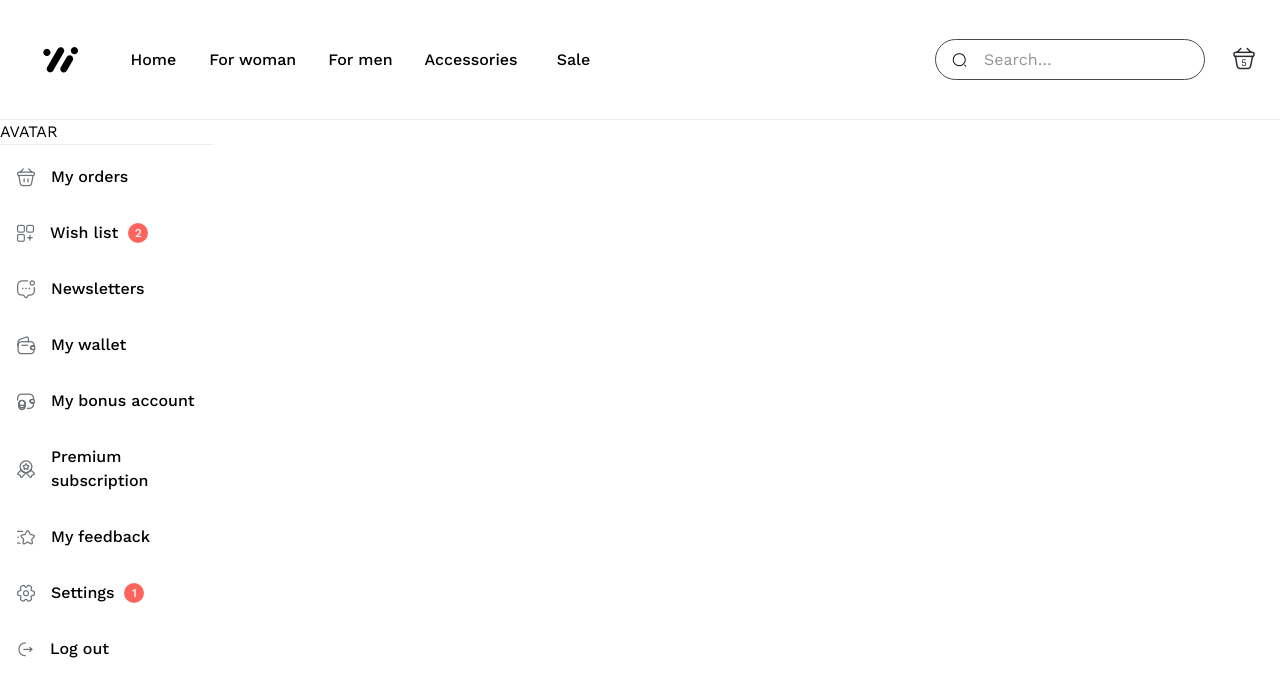
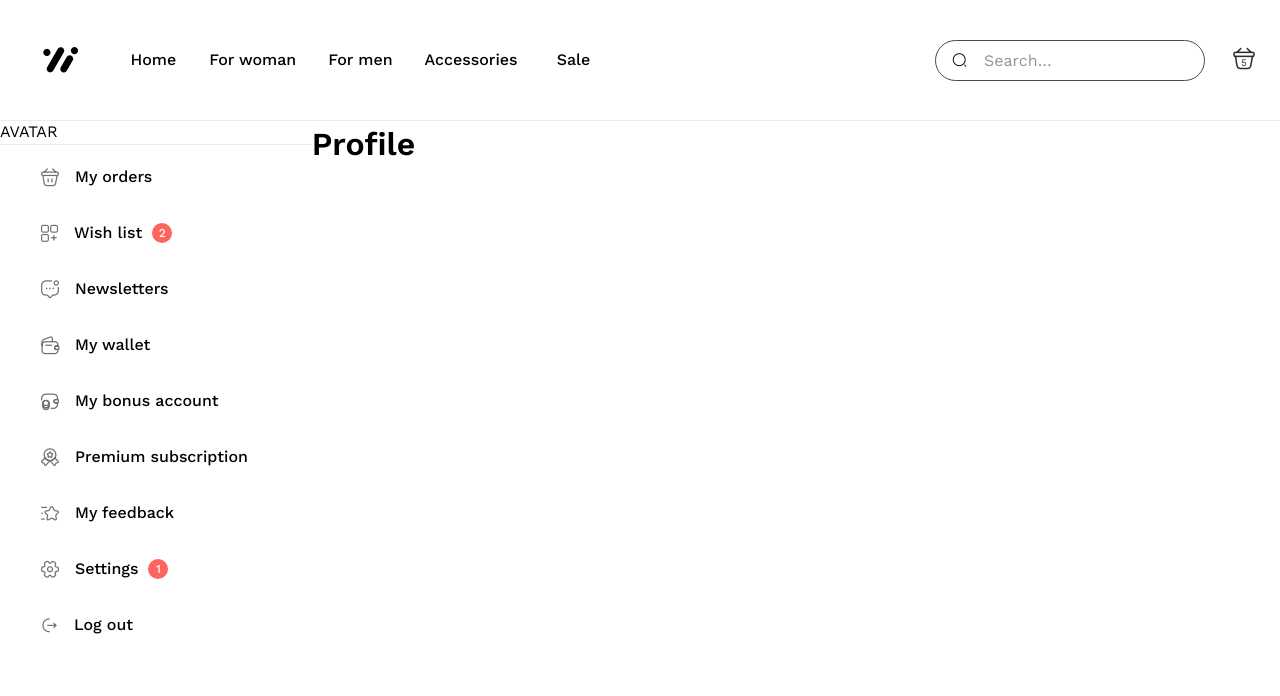
Before and after one commit to DevmianS/shoe-store-app, a Next.js app: page /profile in a window 1280 px wide. Shown: the top 696 px of the page. Built offline with nearby package versions, Linux system fonts and the light colour scheme.

Commit message:
Correction finished

```diff
--- a/src/components/Layout/NavBarLayout/index.js
+++ b/src/components/Layout/NavBarLayout/index.js
@@ -1,15 +1,23 @@
 import React from 'react';
-
 import NavBar from '@/components/UI/NavBar';
+import {Box} from '@mui/material';
 
 const NavBarLayout = ({children}) => {
   return (
-    <>
+    <Box
+      style={{
+        position: 'relative',
+        display: 'flex',
+        flexDirection: 'column',
+        width: '100%',
+        height: '100vh',
+      }}
+    >
       <NavBar />
-
-      <main>{children}</main>
-    </>
+      {children}
+    </Box>
   );
+  git;
 };
 
 export default NavBarLayout;
--- a/src/components/Layout/SideBar.jsx
+++ /dev/null
@@ -1,26 +0,0 @@
-import Box from '@mui/material/Box';
-import List from '@mui/material/List';
-import Divider from '@mui/material/Divider';
-import ListItem from '../UI/ListItem';
-
-export default function SideBar({listItems}) {
-  return (
-    <Box sx={{width: '100%', maxWidth: 320}}>
-      <div>AVATAR</div>
-      <Divider />
-      <nav aria-label="user profile actions">
-        <List>
-          {listItems.map(item => (
-            <ListItem
-              key={item.name}
-              count={item.count || null}
-              name={item.name}
-              icon={item.icon}
-              onClick={item.click}
-            />
-          ))}
-        </List>
-      </nav>
-    </Box>
-  );
-}
--- /dev/null
+++ b/src/components/Layout/SideBar/index.js
@@ -0,0 +1,53 @@
+import Box from '@mui/material/Box';
+import List from '@mui/material/List';
+import Divider from '@mui/material/Divider';
+import ListItem from '../../UI/ListItem';
+import {Typography, Toolbar, Stack} from '@mui/material';
+
+export default function SideBar({listItems, children}) {
+  return (
+    <Box
+      sx={{
+        width: '100%',
+        height: '100%',
+        display: 'flex',
+      }}
+    >
+      <Stack
+        direction="column"
+        aria-label="user profile actions"
+        variant="permanent"
+        sx={{
+          position: 'relative',
+          width: '412px',
+          height: '100%',
+          display: {sm: 'none', md: 'flex'},
+        }}
+      >
+        <Typography>AVATAR</Typography>
+
+        <Divider />
+        <Toolbar>
+          <List
+            sx={{
+              width: '100%',
+            }}
+          >
+            {listItems.map(item => (
+              <ListItem
+                key={item.name}
+                count={item.count || null}
+                name={item.name}
+                icon={item.icon}
+                onClick={item.click}
+              />
+            ))}
+          </List>
+        </Toolbar>
+      </Stack>
+      <Box component="main" sx={{overflowY: 'scroll', width: '100%'}}>
+        {children}
+      </Box>
+    </Box>
+  );
+}
--- a/src/components/UI/NavBar/index.js
+++ b/src/components/UI/NavBar/index.js
@@ -41,7 +41,7 @@ const NavBar = () => {
     <>
       <Box
         sx={{
-          height: {
+          minHeight: {
             xs: '60px',
             md: '120px',
           },
@@ -52,7 +52,7 @@ const NavBar = () => {
       <AppBar
         position="static"
         sx={{
-          height: {
+          minHeight: {
             xs: searchExpanded ? '200px' : '60px',
             md: searchExpanded ? '420px' : '120px',
           },
--- a/src/pages/profile/index.js
+++ b/src/pages/profile/index.js
@@ -19,11 +19,9 @@ const Profile = () => {
   ];
   return (
     <NavBarLayout>
-      <Grid container>
-        <Grid item xs={2}>
-          <SideBar listItems={profileItemsList} />
-        </Grid>
-      </Grid>
+      <SideBar listItems={profileItemsList}>
+        <h1>Profile</h1>
+      </SideBar>
     </NavBarLayout>
   );
 };
```
